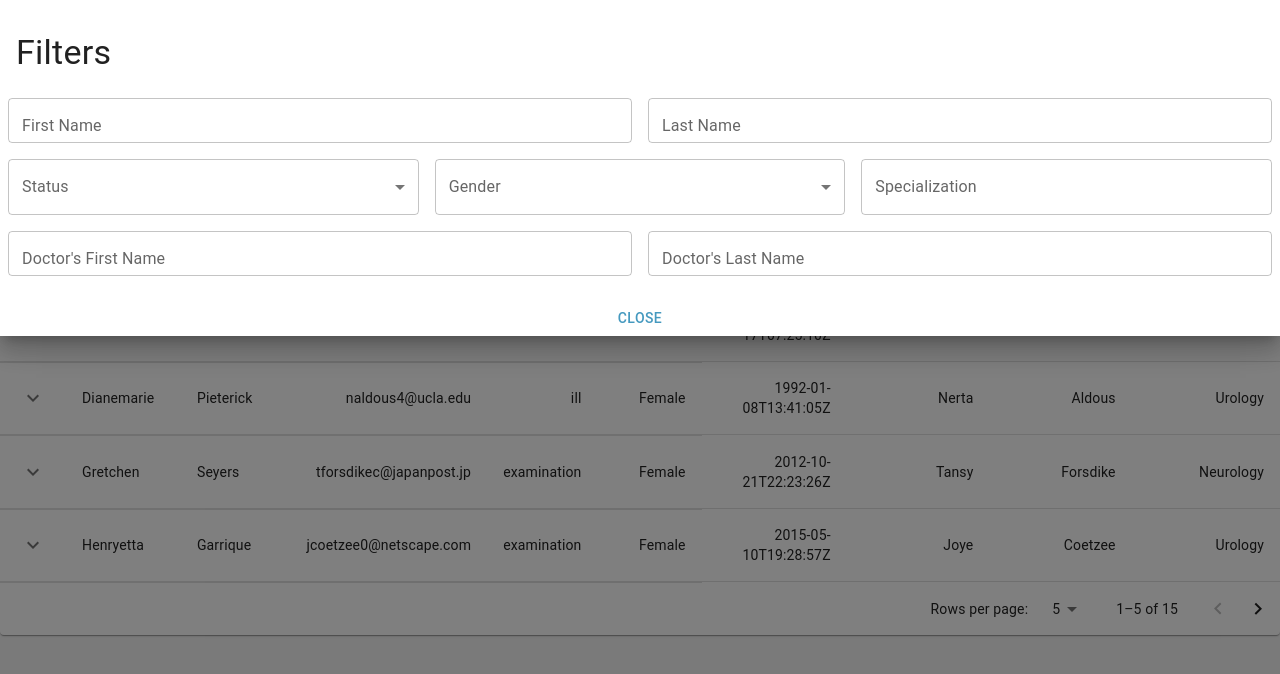
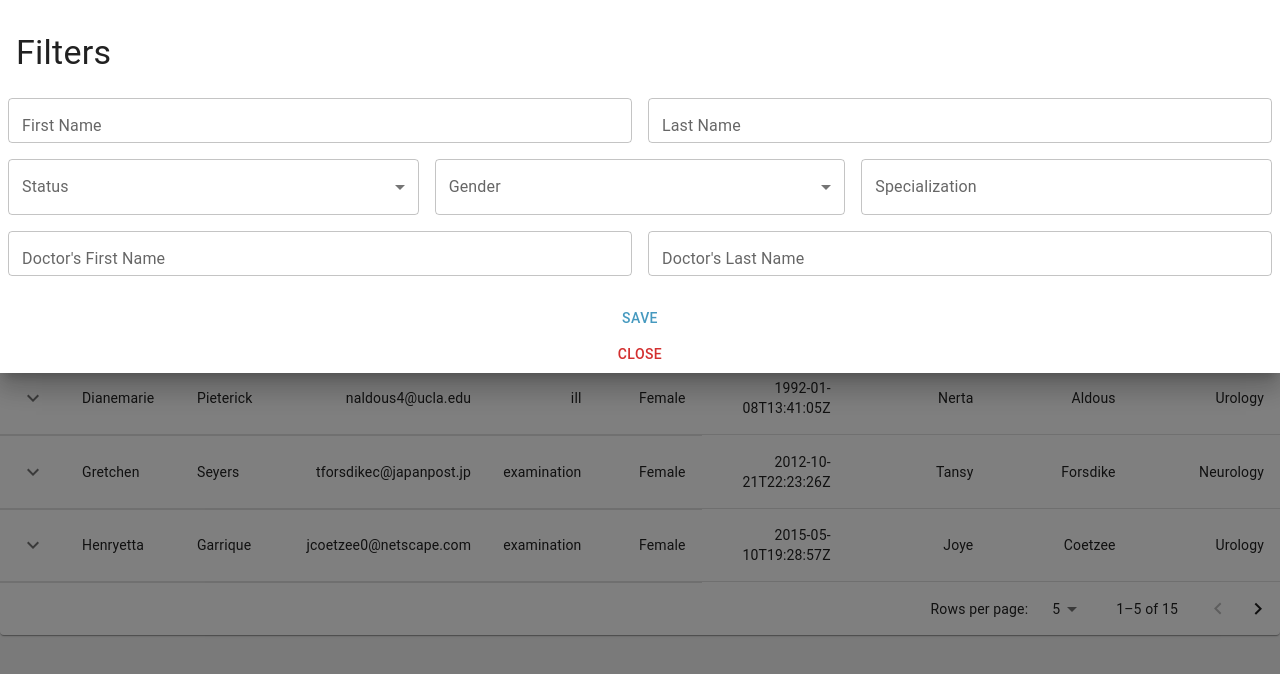
Before and after one commit to Space150891/solutions, a React (Vite) app: page /cubex/patient-list in a window 1280 px wide. Both pictures are taken after a click on the button 1216 px from the left and 96 px from the top of the page. Shown: the top 674 px of the page. Built offline with nearby package versions, Linux system fonts and the light colour scheme.

Commit message:
connect filters to table

```diff
--- a/src/pages/patient-list/components/filter.component.tsx
+++ b/src/pages/patient-list/components/filter.component.tsx
@@ -14,7 +14,7 @@ import {
    Typography,
    styled,
 } from '@mui/material';
-import { useState } from 'react';
+import { ReactNode, useState } from 'react';
 import { specializations } from '../mock';
 import { Filter1, FilterBAndW, FilterList, Telegram } from '@mui/icons-material';
 
@@ -26,10 +26,19 @@ const Item = styled(`div`)(({ theme }) => ({
    color: theme.palette.text.secondary,
 }));
 
-export default function Filter() {
+export type FilterProps = {
+   setFilters: React.Dispatch<React.SetStateAction<object>>;
+};
+
+export default function Filter({ setFilters }: FilterProps) {
    const [filter, setFilter] = useState({});
    const [isOpen, setIsOpen] = useState(false);
    console.log('filter:', filter);
+
+   function onSaveHandle() {
+      setFilters(filter);
+      setIsOpen(false);
+   }
 
    return (
       <Card>
@@ -166,7 +175,10 @@ export default function Filter() {
                   </Item>
                </Grid>
             </Grid>
-            <Button variant='text' onClick={() => setIsOpen(false)}>
+            <Button variant='text' onClick={onSaveHandle}>
+               Save
+            </Button>
+            <Button variant='text' color='error' onClick={() => setIsOpen(false)}>
                Close
             </Button>
          </SwipeableDrawer>
--- a/src/pages/patient-list/components/table.component.tsx
+++ b/src/pages/patient-list/components/table.component.tsx
@@ -11,7 +11,7 @@ import Typography from '@mui/material/Typography';
 import Paper from '@mui/material/Paper';
 import KeyboardArrowDownIcon from '@mui/icons-material/KeyboardArrowDown';
 import KeyboardArrowUpIcon from '@mui/icons-material/KeyboardArrowUp';
-import { patients } from '../mock';
+// import { patients } from '../mock';
 import { IPatient } from '../types';
 import { useState } from 'react';
 import { TablePagination, TableSortLabel } from '@mui/material';
@@ -75,7 +75,7 @@ function Row(props: { row: IPatient }) {
    );
 }
 
-export default function PatientListTable() {
+export default function PatientListTable({ patients }) {
    const [order, setOrder] = useState('asc');
    const [orderBy, setOrderBy] = useState('first_name');
    const [page, setPage] = useState(0);
--- a/src/pages/patient-list/patient-list.page.tsx
+++ b/src/pages/patient-list/patient-list.page.tsx
@@ -1,11 +1,56 @@
+import { useCallback, useEffect, useState } from 'react';
 import Filter from './components/filter.component';
 import PatientListTable from './components/table.component';
+import { patients } from './mock';
+import { IPatient } from './types';
 
 export default function PatientListPage() {
+   interface FilterCriteria {
+      [key: string]: any;
+   }
+   const applyFilters = useCallback((array: IPatient[], filters: FilterCriteria): IPatient[] => {
+      return array.filter((item) => {
+         return Object.keys(filters).every((key) => {
+            const filterValue = filters[key];
+            const itemValue = item[key];
+
+            // Check if the filter value is an array
+            if (Array.isArray(filterValue) && filterValue !== null) {
+               console.log('ArrayFilter:', filterValue);
+
+               return filterValue.indexOf(itemValue) !== -1;
+            }
+
+            // Check if the filter value is an object, indicating a nested filter
+            if (typeof filterValue === 'object' && filterValue !== null) {
+               // Recursively apply filters to nested objects
+               console.log('filterValue:', filterValue);
+
+               return applyFilters([itemValue], filterValue).length > 0;
+            }
+
+            // Apply your filter logic here. This example checks for strict equality.
+            return itemValue === filterValue;
+         });
+      });
+   }, []);
+
+   const [filteredList, setFilteredList] = useState<IPatient[]>([]);
+   const [filters, setFilters] = useState<FilterCriteria>({});
+
+   useEffect(() => {
+      if (patients) setFilteredList(patients);
+   }, []);
+
+   useEffect(() => {
+      setFilteredList(applyFilters(patients, filters));
+   }, [applyFilters, filters]);
+
+   console.log('filteredList:', filteredList);
    return (
       <>
-         <Filter />
-         <PatientListTable />
+         <Filter setFilters={setFilters} />
+         <PatientListTable patients={filteredList} />
       </>
    );
 }
```
